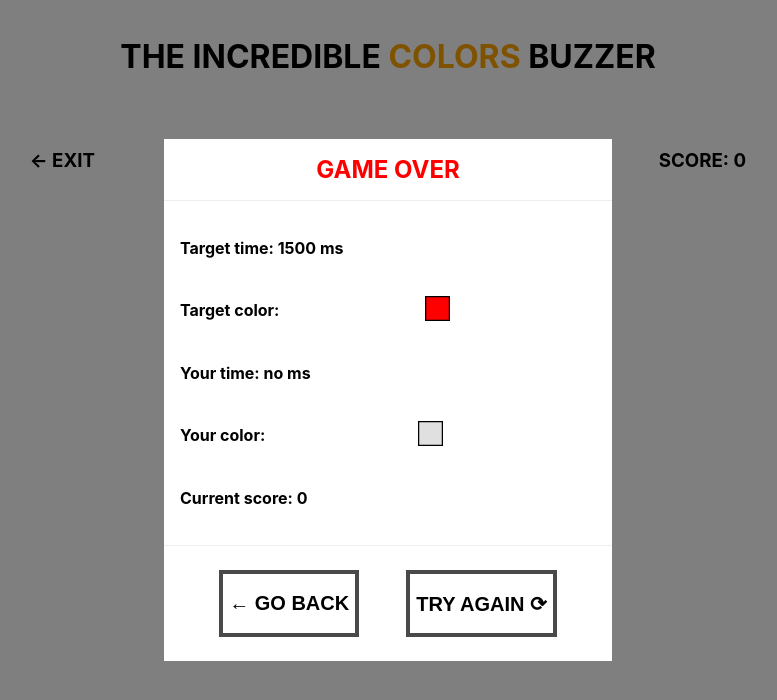
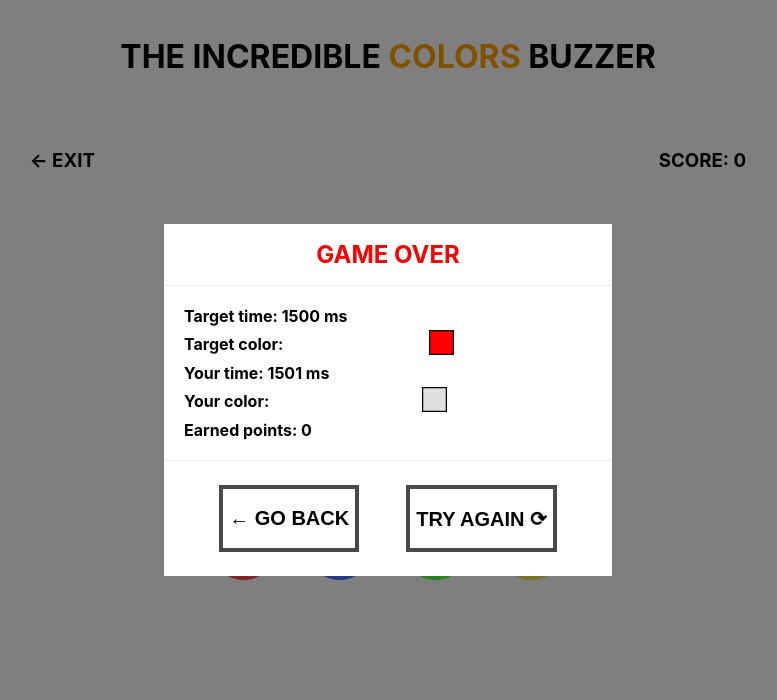
Before and after one commit to gorlitzer/sardegna-buzz, a React app: page /game in a window 1280 px wide. Shown: the top 700 px of the page, without its empty margins (252-1029 px from the left). Built offline with nearby package versions, Linux system fonts and the light colour scheme.

Commit message:
game components and modal refactory

```diff
--- a/src/components/Game/Game.jsx
+++ b/src/components/Game/Game.jsx
@@ -1,19 +1,14 @@
 import React, { useState } from "react";
 import { useEffect } from "react";
-import { Link } from "react-router-dom";
-
-import BuzzSVG from "../BuzzSVG";
-import SquareSVG from "../SquareSVG";
 
 import Modal from "../Modal";
-import Countdown from "../Countdown";
+import GameComponents from "./GameComponents";
 
 // redux imports
 import { useSelector, useDispatch } from "react-redux";
 import {
   startNewGame,
   setIsPlaying,
-  onClickBuzz,
   setModal,
 } from "../../redux/actions/game_actions";
 
@@ -53,128 +48,14 @@ const Game = () => {
 
   return (
     <div className="game-component">
-      <UIelements
+      <GameComponents.UIelements
         toggleModal={() => dispatch(setModal())}
         time={time}
         setTime={setTime}
       />
-      <Buzzlight />
-      <BuzzButtons time={time} />
-      {/* Custom modal */}
-      <Modal show={buzz_state.show_modal} title={getCorrectTitle()}>
-        {
-          <ul>
-            <li>
-              <h4>Target time: {buzz_state.countdown_timer} ms </h4>
-            </li>
-            <li className="flex-list">
-              <h4>Target color: </h4>
-              <SquareSVG infill={buzz_state.color} />
-            </li>
-            <li>
-              <h4>Your time: {buzz_state.click_time ? 'yes' : 'no'} ms</h4>
-            </li>
-            <li className="flex-list">
-              <h4>Your color:</h4>
-              <SquareSVG infill={buzz_state.curr_color ?? "#e0e0e0"} />
-            </li>
-            <li>
-              <h4>Current score: {buzz_state.score} </h4>
-            </li>
-          </ul>
-        }
-      </Modal>
-    </div>
-  );
-};
-
-const UIelements = ({ toggleModal, time, setTime }) => {
-  const buzz_state = useSelector((state) => state.buzz); // redux state getter
-
-  return (
-    <div>
-      {/* Back button + Score view + Countdown */}
-      <div className="helper-container">
-        <h3>
-          <Link to="/">← EXIT</Link>
-        </h3>
-        <h3>SCORE: 0</h3>
-      </div>
-      <div className="helper-container">
-        <Countdown
-          value={buzz_state.countdown_timer}
-          toggleModal={toggleModal}
-          time={time}
-          setTime={setTime}
-        />
-      </div>
-    </div>
-  );
-};
-
-const Buzzlight = () => {
-  const buzz_state = useSelector((state) => state.buzz); // redux state getter
-
-  return (
-    <div className="buzz">
-      {/* Buzz-light */}
-      <BuzzSVG infill={buzz_state.color ?? "#e0e0e0"} />
-    </div>
-  );
-};
-
-// Memoized functional stateless component
-const BuzzButtons = ({ time }) => {
-  const dispatch = useDispatch(); // initialize dispatcher
-  const buzz_state = useSelector((state) => state.buzz); // redux state getter
-
-  const buzz_buttons = [
-    {
-      id: 1,
-      tag: "red",
-      infill: "#ff0000",
-      onClick: () => dispatch(onClickBuzz("#ff0000", time)),
-    },
-    {
-      id: 2,
-      tag: "blue",
-      infill: "#0037ff",
-      onClick: () => dispatch(onClickBuzz("#0037ff", time)),
-    },
-    {
-      id: 3,
-      tag: "green",
-      infill: "#10ff00",
-      onClick: () => dispatch(onClickBuzz("#10ff00", time)),
-    },
-    {
-      id: 4,
-      tag: "yellow",
-      infill: "#e5de10",
-      onClick: () => dispatch(onClickBuzz("#e5de10", time)),
-    },
-  ];
-
-  // Schwartzian transform JavaScript implementation - https://stackoverflow.com/a/46545530
-  // NON UTILIZZATA AL MOMENTO PERCHE MANDA IN PALLA IL RENDER
-  const shuffled = buzz_buttons
-    .map((value) => ({ value, sort: Math.random() }))
-    .sort((a, b) => a.sort - b.sort)
-    .map(({ value }) => value);
-
-  return (
-    <div className="flex-row">
-      {/* Buzz input buttons */}
-      {buzz_buttons.map((item, i) => (
-        <div
-          className="buzz-button"
-          key={item.id}
-          onClick={item.onClick}
-          disabled={!buzz_state.is_playing}
-        >
-          <BuzzSVG className="buzz-button" infill={item.infill} />
-        </div>
-      ))}
+      <GameComponents.Buzzlight />
+      <GameComponents.BuzzButtons time={time} />
+      <Modal show={buzz_state.show_modal} title={getCorrectTitle()} />
     </div>
   );
 };
--- /dev/null
+++ b/src/components/Game/GameComponents.jsx
@@ -0,0 +1,106 @@
+import { Link } from "react-router-dom";
+
+import BuzzSVG from "../BuzzSVG";
+import Countdown from "../Countdown";
+
+// redux imports
+import { useSelector, useDispatch } from "react-redux";
+import { onClickBuzz } from "../../redux/actions/game_actions";
+
+const UIelements = ({ toggleModal, time, setTime }) => {
+  const buzz_state = useSelector((state) => state.buzz); // redux state getter
+
+  return (
+    <div>
+      {/* Back button + Score view + Countdown */}
+      <div className="helper-container">
+        <h3>
+          <Link to="/">← EXIT</Link>
+        </h3>
+        <h3>SCORE: 0</h3>
+      </div>
+      <div className="helper-container">
+        <Countdown
+          value={buzz_state.countdown_timer}
+          toggleModal={toggleModal}
+          time={time}
+          setTime={setTime}
+        />
+      </div>
+    </div>
+  );
+};
+
+const Buzzlight = () => {
+  const buzz_state = useSelector((state) => state.buzz); // redux state getter
+
+  return (
+    <div className="buzz">
+      {/* Buzz-light */}
+      <BuzzSVG infill={buzz_state.color ?? "#e0e0e0"} />
+    </div>
+  );
+};
+
+const BuzzButtons = ({ time }) => {
+  const dispatch = useDispatch(); // initialize dispatcher
+  const buzz_state = useSelector((state) => state.buzz); // redux state getter
+
+  const buzz_buttons = [
+    {
+      id: 1,
+      tag: "red",
+      infill: "#ff0000",
+      onClick: () => dispatch(onClickBuzz("#ff0000", time)),
+    },
+    {
+      id: 2,
+      tag: "blue",
+      infill: "#0037ff",
+      onClick: () => dispatch(onClickBuzz("#0037ff", time)),
+    },
+    {
+      id: 3,
+      tag: "green",
+      infill: "#10ff00",
+      onClick: () => dispatch(onClickBuzz("#10ff00", time)),
+    },
+    {
+      id: 4,
+      tag: "yellow",
+      infill: "#e5de10",
+      onClick: () => dispatch(onClickBuzz("#e5de10", time)),
+    },
+  ];
+
+  // Schwartzian transform JavaScript implementation - https://stackoverflow.com/a/46545530
+  // NON UTILIZZATA AL MOMENTO PERCHE MANDA IN PALLA IL RENDER
+  const shuffled = buzz_buttons
+    .map((value) => ({ value, sort: Math.random() }))
+    .sort((a, b) => a.sort - b.sort)
+    .map(({ value }) => value);
+
+  return (
+    <div className="flex-row">
+      {/* Buzz input buttons */}
+      {buzz_buttons.map((item, i) => (
+        <div
+          className="buzz-button"
+          key={item.id}
+          onClick={item.onClick}
+          disabled={!buzz_state.is_playing}
+        >
+          <BuzzSVG className="buzz-button" infill={item.infill} />
+        </div>
+      ))}
+    </div>
+  );
+};
+
+const GameComponents = {
+  UIelements,
+  Buzzlight,
+  BuzzButtons,
+};
+
+export default GameComponents;
--- a/src/components/Game/style.scss
+++ b/src/components/Game/style.scss
@@ -49,19 +49,4 @@
     cursor: not-allowed !important;
     opacity: 0.7;
   }
-
-  // lista style da spostare in altro
-  ul {
-    list-style-type: none;
-    margin: 0;
-    padding: 0;
-
-    .flex-list {
-      display: flex;
-      flex-wrap: nowrap;
-      flex-direction: row;
-      align-items: center;
-      justify-content: center;
-    }
-  }
 }
--- a/src/components/Modal/Modal.jsx
+++ b/src/components/Modal/Modal.jsx
@@ -1,9 +1,14 @@
 import React from "react";
 import { Link } from "react-router-dom";
 
+import SquareSVG from "../SquareSVG";
+import { useSelector, useDispatch } from "react-redux";
+
 import "./style.scss";
 
-const Modal = ({ title, show, children }) => {
+const Modal = ({ title, show }) => {
+  const buzz_state = useSelector((state) => state.buzz); // redux state getter
+
   const titleColor = title === "SUCCESS" ? "green" : "red";
 
   if (!show) {
@@ -12,10 +17,36 @@ const Modal = ({ title, show, children }) => {
   return (
     <div className="modal-component" /* onClick={props.onClose} */>
       <div className="modal-content" onClick={(e) => e.stopPropagation()}>
+        {/* HEADER */}
         <div className="modal-header">
           <h2 className={`modal-title ${titleColor}`}>{title}</h2>
         </div>
-        <section className="modal-body">{children}</section>
+        {/*  BODY */}
+        <section className="modal-body">
+          <ul>
+            <li>
+              <h4>Target time:&nbsp;{buzz_state.countdown_timer} ms </h4>
+            </li>
+            <li className="flex-list">
+              <h4>Target color: </h4>
+              <SquareSVG infill={buzz_state.color} />
+            </li>
+            <li>
+              <h4>
+                Your time:&nbsp;
+                {buzz_state.click_time || buzz_state.countdown_timer + 1} ms
+              </h4>
+            </li>
+            <li className="flex-list">
+              <h4>Your color:</h4>
+              <SquareSVG infill={buzz_state.choosen_color ?? "#e0e0e0"} />
+            </li>
+            <li>
+              <h4>Earned points:&nbsp;{buzz_state.score} </h4>
+            </li>
+          </ul>
+        </section>
+        {/* FOOTER */}
         <div className="modal-footer">
           <button className="modal-button">
             <h2>
--- a/src/components/Modal/style.scss
+++ b/src/components/Modal/style.scss
@@ -36,20 +36,22 @@
     padding: 1rem;
     border-top: 1px solid #eee;
     border-bottom: 1px solid #eee;
-  }
+    ul {
+      list-style-type: none;
+      margin: 0;
+      padding: 0;
 
-  /* The Close Button */
-  .close {
-    color: #aaa;
-    float: right;
-    font-size: 28px;
-    font-weight: bold;
+      h4 {
+        margin: 0.25rem;
+      }
 
-    &:hover,
-    &:focus {
-      color: black;
-      text-decoration: none;
-      cursor: pointer;
+      .flex-list {
+        display: flex;
+        flex-wrap: nowrap;
+        flex-direction: row;
+        align-items: center;
+        justify-content: center;
+      }
     }
   }
 
```
